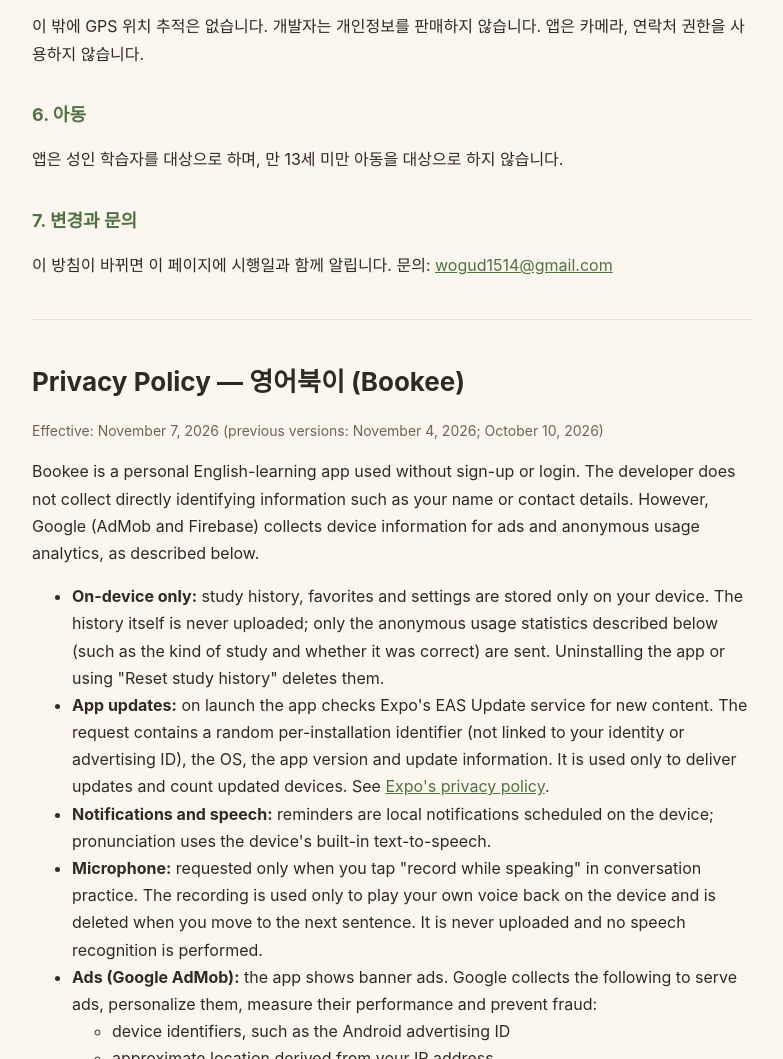
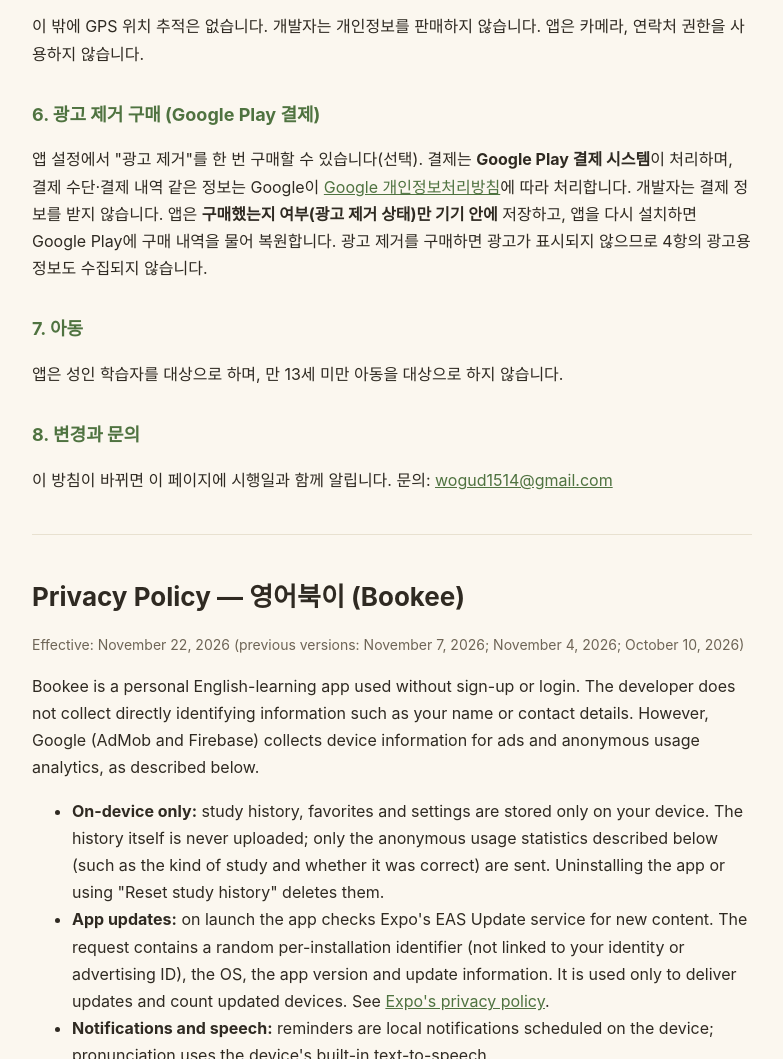
Before and after one commit to jaehyeong2/bookee-privacy, a plain HTML site: page index.html in a window 1280 px wide. Shown: the part 1741-2800 px from the top of the page, without its empty margins (248-1031 px from the left). Drawn offline with Linux system fonts and the light colour scheme.

Commit message:
광고 제거 구매(Google Play 결제) 반영: 6항 신설 — 결제는 Google Play, 앱은 구매 여부만 기기에 저장, 시행일 2026-11-22, 영문도 같이
Co-Authored-By: Claude Opus 5.5 <noreply@anthropic.com>

```diff
--- a/index.html
+++ b/index.html
@@ -18,7 +18,7 @@
 <body>
 <main>
 <h1>영어북이 개인정보처리방침</h1>
-<p class="muted">시행일: 2026년 11월 7일 (이전 버전: 2026년 11월 4일, 2026년 10월 10일)</p>
+<p class="muted">시행일: 2026년 11월 22일 (이전 버전: 2026년 11월 7일, 2026년 11월 4일, 2026년 10월 10일)</p>
 
 <p>영어북이(이하 "앱")는 회원가입이나 로그인 없이 쓰는 개인 영어 학습 앱입니다. 개발자는 이름, 연락처처럼 이용자를 직접 식별할 수 있는 개인정보를 수집하지 않습니다. 다만 앱에 표시되는 광고와 익명 사용 통계를 위해, 아래 4·5항에 적은 대로 Google(AdMob, Firebase)이 기기 정보를 수집합니다.</p>
 
@@ -67,16 +67,19 @@
 <p>푼 문장, 입력한 답, 녹음, 이름, 연락처는 전송하지 않습니다. 이 정보는 앱 개선을 위한 통계 분석에만 쓰이며, 암호화된 연결로 전송됩니다. 처리 방식은 <a href="https://firebase.google.com/support/privacy">Firebase 개인정보 보호</a>를 참고하세요.</p>
 <p>이 밖에 GPS 위치 추적은 없습니다. 개발자는 개인정보를 판매하지 않습니다. 앱은 카메라, 연락처 권한을 사용하지 않습니다.</p>
 
-<h2>6. 아동</h2>
+<h2>6. 광고 제거 구매 (Google Play 결제)</h2>
+<p>앱 설정에서 "광고 제거"를 한 번 구매할 수 있습니다(선택). 결제는 <strong>Google Play 결제 시스템</strong>이 처리하며, 결제 수단·결제 내역 같은 정보는 Google이 <a href="https://policies.google.com/privacy">Google 개인정보처리방침</a>에 따라 처리합니다. 개발자는 결제 정보를 받지 않습니다. 앱은 <strong>구매했는지 여부(광고 제거 상태)만 기기 안에</strong> 저장하고, 앱을 다시 설치하면 Google Play에 구매 내역을 물어 복원합니다. 광고 제거를 구매하면 광고가 표시되지 않으므로 4항의 광고용 정보도 수집되지 않습니다.</p>
+
+<h2>7. 아동</h2>
 <p>앱은 성인 학습자를 대상으로 하며, 만 13세 미만 아동을 대상으로 하지 않습니다.</p>
 
-<h2>7. 변경과 문의</h2>
+<h2>8. 변경과 문의</h2>
 <p>이 방침이 바뀌면 이 페이지에 시행일과 함께 알립니다. 문의: <a href="mailto:wogud1514@gmail.com">wogud1514@gmail.com</a></p>
 
 <hr>
 
 <h1>Privacy Policy — 영어북이 (Bookee)</h1>
-<p class="muted">Effective: November 7, 2026 (previous versions: November 4, 2026; October 10, 2026)</p>
+<p class="muted">Effective: November 22, 2026 (previous versions: November 7, 2026; November 4, 2026; October 10, 2026)</p>
 <p>Bookee is a personal English-learning app used without sign-up or login. The developer does not collect directly identifying information such as your name or contact details. However, Google (AdMob and Firebase) collects device information for ads and anonymous usage analytics, as described below.</p>
 <ul>
   <li><strong>On-device only:</strong> study history, favorites and settings are stored only on your device. The history itself is never uploaded; only the anonymous usage statistics described below (such as the kind of study and whether it was correct) are sent. Uninstalling the app or using "Reset study history" deletes them.</li>
@@ -92,6 +95,7 @@
     </ul>
     This data is shared with Google and its ad partners and is encrypted in transit. You can reset or delete your advertising ID in Android Settings → Privacy → Ads. See <a href="https://policies.google.com/privacy">Google's Privacy Policy</a> and <a href="https://policies.google.com/technologies/partner-sites">how Google uses information from partner apps</a>.</li>
   <li><strong>Anonymous usage analytics (Google Firebase Analytics):</strong> to improve the app, the following is sent: which kind of study you did (words, conversation, etc.) and whether it was correct, screens opened, settings such as daily goal and level, and basic events such as app open and install; the app instance ID Firebase creates per installation; device type, OS and approximate country/region from your IP address. Sentences, your answers, recordings, name and contact details are never sent. Used only for statistics to improve the app, encrypted in transit. See <a href="https://firebase.google.com/support/privacy">Firebase privacy</a>.</li>
+  <li><strong>"Remove ads" purchase (Google Play Billing):</strong> you can optionally buy "Remove ads" once in Settings. The payment is processed by Google Play Billing; payment details and purchase history are handled by Google under <a href="https://policies.google.com/privacy">Google's Privacy Policy</a>, and the developer never receives them. The app stores only the purchase status (whether ads are removed) on your device and restores it from Google Play after a reinstall. Once purchased, no ads are shown, so the ad data above is no longer collected.</li>
   <li><strong>No GPS tracking.</strong> The developer does not sell personal data. No camera or contacts permissions are used.</li>
   <li><strong>Children:</strong> the app is intended for adults and is not directed to children under 13.</li>
   <li><strong>Contact:</strong> <a href="mailto:wogud1514@gmail.com">wogud1514@gmail.com</a></li>
```
Also changed, not shown: mochi/index.html (+8 -4 lines).
